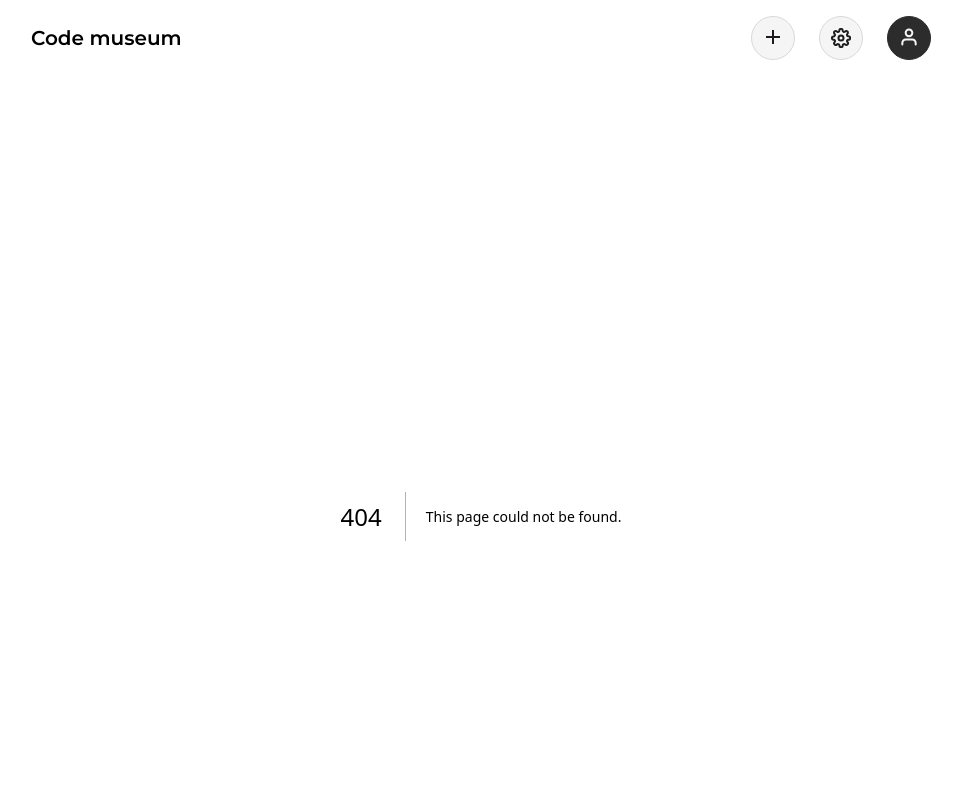
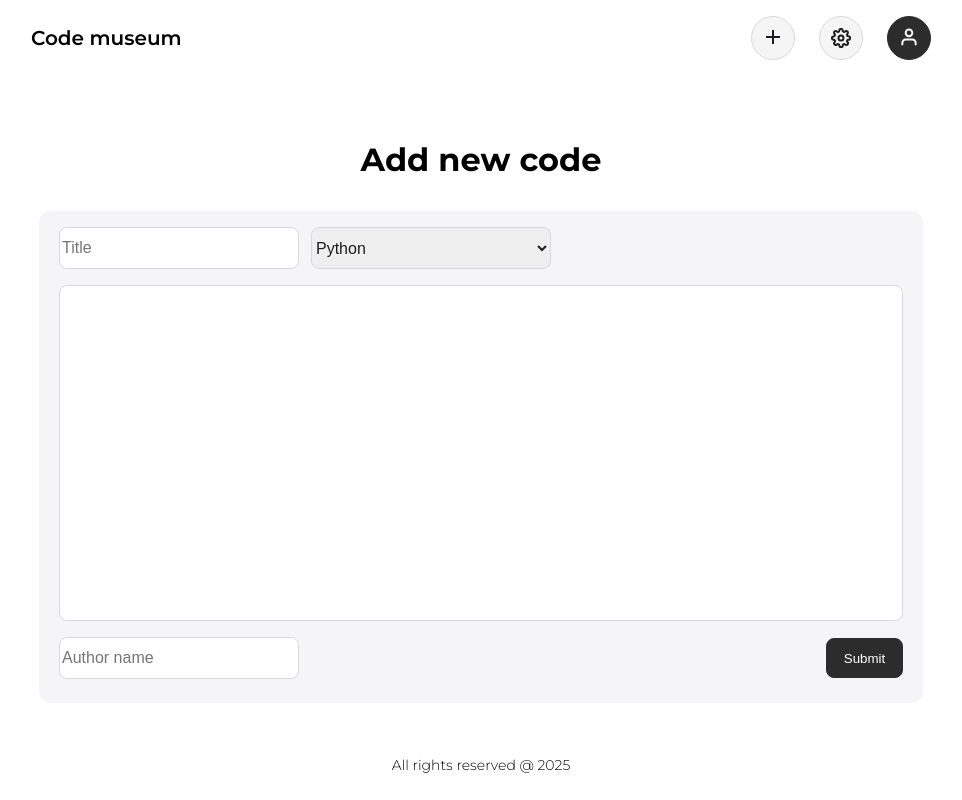
Before and after one commit to AZIZJON9821/Yoshlar_agentligi, a Next.js app: page /add-post in a window 1280 px wide. Before the commit this address had no page. Shown: the top 800 px of the page, without its empty margins (159-1121 px from the left). Built offline with nearby package versions, Linux system fonts and the light colour scheme.

Commit message:
add post added

```diff
--- /dev/null
+++ b/app/Add-Post/add-post.module.css
@@ -0,0 +1,66 @@
+.form {
+  display: flex;
+  flex-direction: column;
+  gap: 16px;
+  max-width: 932px;
+  margin: 0 auto;
+  padding: 24px;
+}
+
+.panel {
+  background-color: #f5f5f7;
+  border-radius: 12px;
+  padding: 16px 20px 24px;
+  display: flex;
+  flex-direction: column;
+  gap: 16px;
+}
+
+.title {
+  text-align: center;
+  font-size: 32px;
+  font-weight: 700;
+  margin: 0;
+  margin-bottom: 16px;
+}
+
+.row {
+  display: flex;
+  gap: 12px;
+  flex-wrap: wrap;
+}
+
+.editorWrapper {
+  border: 1px solid #d9d9db;
+  border-radius: 8px;
+  padding: 12px;
+  background-color: #fff;
+  min-height: 200px;
+}
+
+.actions {
+  display: flex;
+  justify-content: space-between;
+  align-items: center;
+  gap: 12px;
+  flex-wrap: wrap;
+}
+
+@media (max-width: 900px) {
+  .row {
+    flex-direction: column;
+  }
+
+  .actions {
+    flex-direction: column;
+    align-items: stretch;
+  }
+
+  .actions > * {
+    width: 100%;
+  }
+
+  .title {
+    font-size: 28px;
+  }
+}
--- /dev/null
+++ b/app/Add-Post/index.tsx
@@ -0,0 +1,75 @@
+import React from "react";
+import { useForm } from "react-hook-form";
+import Input from "@/components/Input";
+import CodeEditor from "@/components/code-editor";
+import Button from "@/components/button";
+import styles from "./add-post.module.css";
+import { InputVariant } from "@/types";
+
+const LANGUAGES = [
+  { value: "#python", label: "Python" },
+  { value: "#js", label: "JavaScript" },
+  { value: "#ts", label: "TypeScript" },
+  { value: "#cpp", label: "C++" },
+];
+
+type FormData = {
+  title: string;
+  language: string;
+  code: string;
+  author: string;
+};
+
+const AddPostTwo = () => {
+  const { control, handleSubmit } = useForm<FormData>({
+    defaultValues: {
+      title: "",
+      language: "#python",
+      code: "",
+      author: "",
+    },
+  });
+
+  const onSubmit = (data: FormData) => {
+    console.log(data);
+  };
+
+  return (
+    <form onSubmit={handleSubmit(onSubmit)} className={styles.form}>
+      <h1 className={styles.title}>Add new code</h1>
+
+      <div className={styles.panel}>
+        <div className={styles.row}>
+          <Input
+            variant={InputVariant.input}
+            name="title"
+            placeholder="Title"
+            control={control}
+          />
+          <Input
+            name="language"
+            variant={InputVariant.select}
+            options={LANGUAGES}
+            control={control}
+          />
+        </div>
+
+        <div className={styles.editorWrapper}>
+          <CodeEditor name="code" control={control} style={{ width: "100%" }} />
+        </div>
+
+        <div className={styles.actions}>
+          <Input
+            variant={InputVariant.input}
+            name="author"
+            placeholder="Author name"
+            control={control}
+          />
+          <Button type="submit">Submit</Button>
+        </div>
+      </div>
+    </form>
+  );
+};
+
+export default AddPostTwo;
--- /dev/null
+++ b/app/Add-Post/types/index.ts
@@ -0,0 +1 @@
+export * from "./post-data.type";
--- a/app/index.ts
+++ b/app/index.ts
@@ -3,3 +3,4 @@ export { default as ProfilePage } from "./Profile";
 export { default as LoginPage } from "./Auth/Login";
 export { default as RegisterPage } from "./Auth/Register";
 export { default as AddPostPage } from "./Posts/Add";
+export { default as AddPostPageTwo } from "./Add-Post";
--- /dev/null
+++ b/pages/add-post/index.tsx
@@ -0,0 +1,9 @@
+
+import { AddPostPageTwo } from "@/app";
+import React from "react";
+
+const AddPostTwo = () => {
+    return <AddPostPageTwo/>
+};
+
+export default AddPostTwo;
```
Also changed, not shown: app/Add-Post/types/post-data.type.ts (added, +7 -0 lines).
